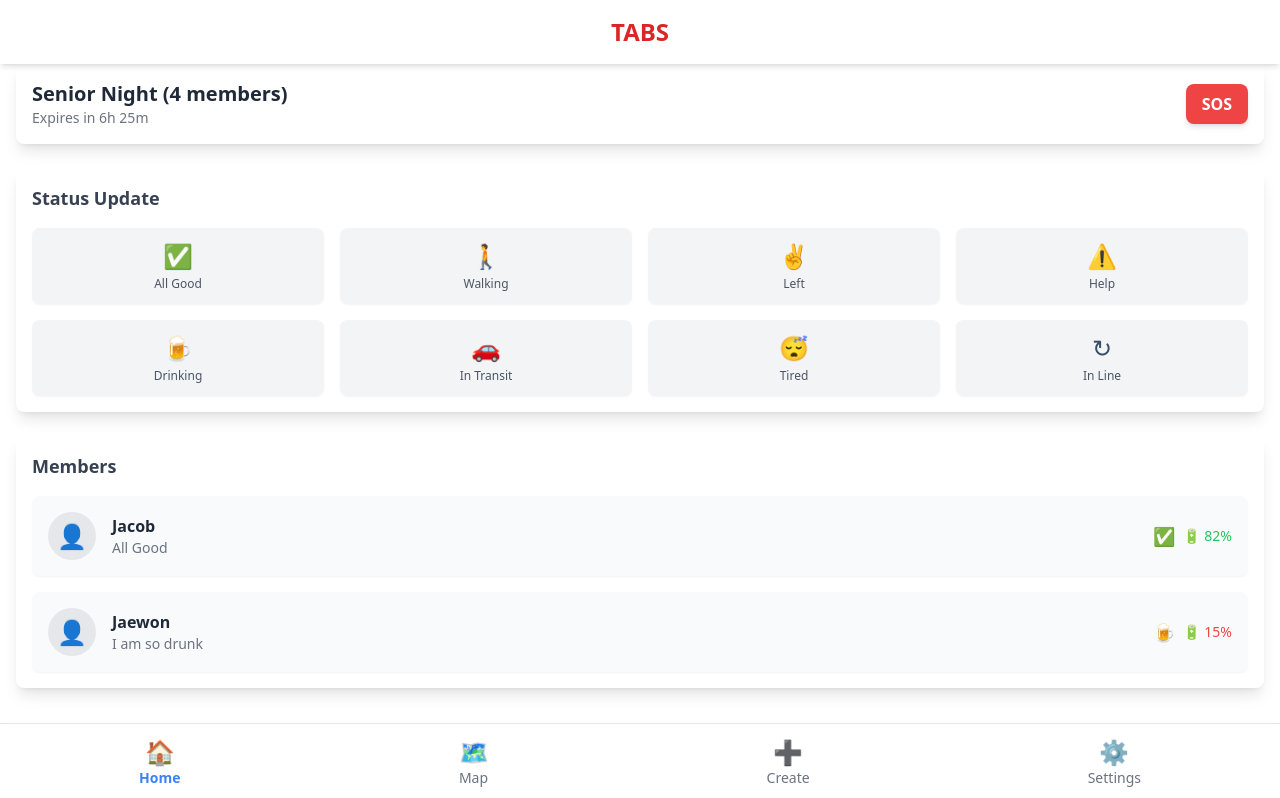
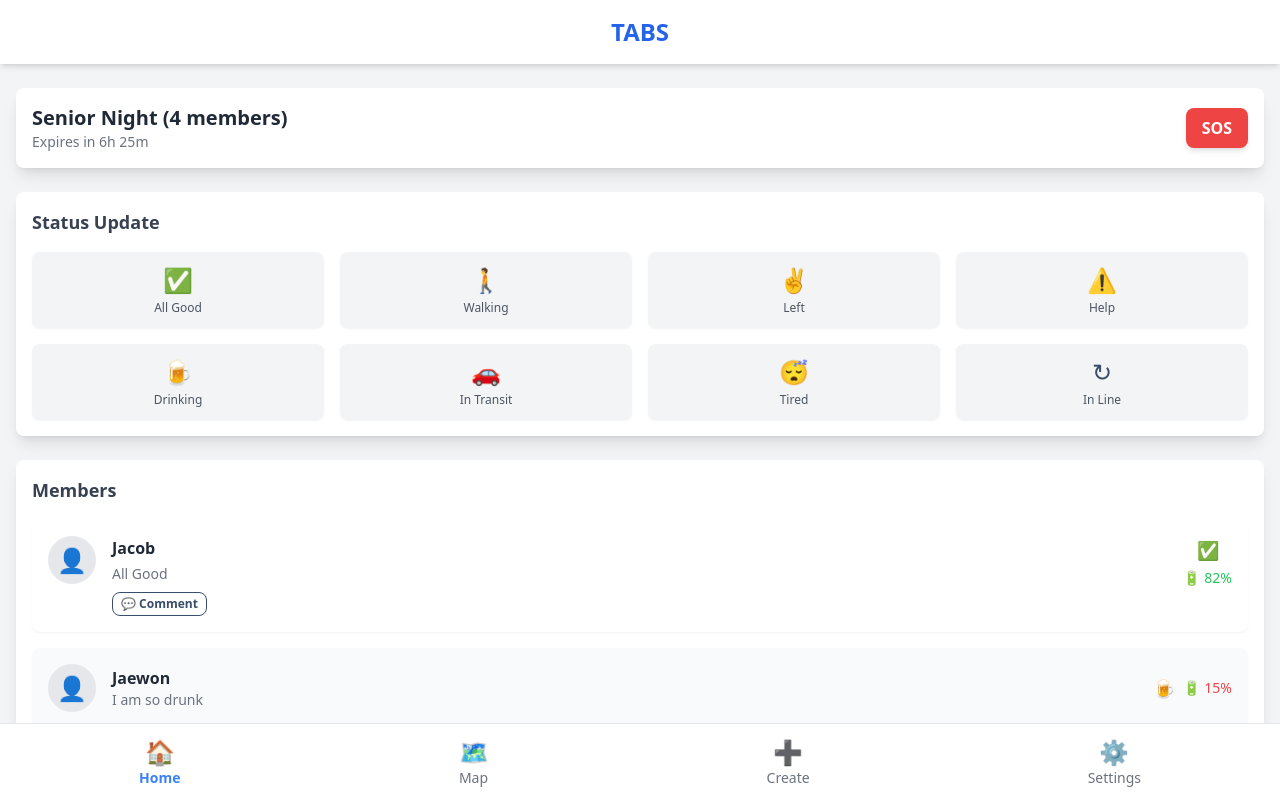
Before and after one commit to jaketng/tabs-ui, a React (Vite) app: page / in a window 1280 px wide. Shown: the top 798 px of the page. Built offline with nearby package versions, Linux system fonts and the light colour scheme.

Commit message:
Added commment feature

```diff
--- a/src/App.jsx
+++ b/src/App.jsx
@@ -7,12 +7,12 @@ import BottomNavbar from "./components/BottomNavbar";
 import Header from "./components/Header";
 
 const App = () => (
-  <div className="min-h-screen flex flex-col pt-16">
-    {/* Header always at the top */}
+  <div className="min-h-screen flex flex-col">
+    {/* Fixed Header */}
     <Header />
 
-    {/* Main Content */}
-    <div className="flex-1">
+    {/* Main Content starts after the header */}
+    <div className="flex-1 mt-16 mb-16">
       <Routes>
         <Route path="/" element={<HomePage />} />
         <Route path="/create-group" element={<CreateGroupPage />} />
@@ -28,7 +28,7 @@ const App = () => (
       </Routes>
     </div>
 
-    {/* Bottom Navbar Always Visible */}
+    {/* Fixed Bottom Navbar */}
     <BottomNavbar />
   </div>
 );
--- a/src/components/Header.jsx
+++ b/src/components/Header.jsx
@@ -1,9 +1,9 @@
 import React from "react";
 
 const Header = () => (
-  <header className="bg-white py-4 shadow-md fixed top-0 w-full z-10">
-    <div className="container mx-auto flex justify-center">
-      <h1 className="text-2xl font-bold text-red-600">TABS</h1>
+  <header className="fixed top-0 left-0 right-0 bg-white shadow-md z-10">
+    <div className="flex justify-center items-center h-16">
+      <h1 className="text-2xl font-bold text-blue-600">TABS</h1>
     </div>
   </header>
 );
--- /dev/null
+++ b/src/components/MainUserStatusCard.jsx
@@ -0,0 +1,86 @@
+import React, { useState } from "react";
+
+const MainUserStatusCard = ({
+  name,
+  status,
+  battery,
+  emoji,
+  onStatusChange,
+}) => {
+  const [isEditing, setIsEditing] = useState(false);
+  const [newStatus, setNewStatus] = useState(status);
+  const [error, setError] = useState("");
+
+  const CHARACTER_LIMIT = 30; // Set the character limit here
+
+  const handleInputChange = (e) => {
+    const value = e.target.value;
+
+    if (value.length <= CHARACTER_LIMIT) {
+      setNewStatus(value);
+      setError(""); // Clear error message
+    } else {
+      setError(`Status message cannot exceed ${CHARACTER_LIMIT} characters.`);
+    }
+  };
+
+  const handleSave = () => {
+    if (!error) {
+      onStatusChange(newStatus);
+      setIsEditing(false); // Exit editing mode
+    }
+  };
+
+  return (
+    <div className="flex items-start justify-between bg-white p-4 rounded-lg shadow-sm">
+      {/* Left Section: Avatar and Status */}
+      <div className="flex items-start gap-4">
+        <div className="w-12 h-12 bg-gray-200 rounded-full flex items-center justify-center text-2xl">
+          👤
+        </div>
+        <div>
+          <p className="text-gray-800 font-semibold mb-1">{name}</p>
+          {isEditing ? (
+            <>
+              <input
+                type="text"
+                className="input input-sm input-bordered w-40 mb-1 text-sm"
+                value={newStatus}
+                onChange={handleInputChange}
+                placeholder={`Max ${CHARACTER_LIMIT} characters`}
+              />
+              {error && <p className="text-red-500 text-xs mb-1">{error}</p>}
+              <button
+                onClick={handleSave}
+                className="btn btn-sm btn-success w-full"
+              >
+                Save
+              </button>
+            </>
+          ) : (
+            <>
+              <p className="text-sm text-gray-500">{status}</p>
+              <button
+                onClick={() => setIsEditing(true)}
+                className="btn btn-xs btn-outline mt-2"
+              >
+                💬 Comment
+              </button>
+            </>
+          )}
+        </div>
+      </div>
+
+      {/* Right Section: Emoji and Battery */}
+      <div className="flex flex-col items-center">
+        <span className="text-lg mb-1">{emoji}</span>
+        <div className="flex items-center gap-1 text-sm text-green-500">
+          <span>🔋</span>
+          <span>{battery}%</span>
+        </div>
+      </div>
+    </div>
+  );
+};
+
+export default MainUserStatusCard;
--- a/src/pages/HomePage.jsx
+++ b/src/pages/HomePage.jsx
@@ -1,17 +1,21 @@
 import React, { useState } from "react";
+import MainUserStatusCard from "../components/MainUserStatusCard";
 import StatusGrid from "../components/StatusGrid";
 import MemberCard from "../components/MemberCard";
 import EmergencyAlertModal from "../components/EmergencyAlertModal";
 
 const HomePage = () => {
   const [showModal, setShowModal] = useState(false);
+  const [mainUserStatus, setMainUserStatus] = useState("All Good");
 
-  const members = [
-    { name: "Jacob", status: "All Good", battery: 82, emoji: "✅" },
+  const groupMembers = [
     { name: "Jaewon", status: "I am so drunk", battery: 15, emoji: "🍺" },
+    { name: "Patrick", status: "Left", battery: 45, emoji: "✌️" },
+    { name: "Murat", status: "Walking to 1020!", battery: 67, emoji: "🚶" },
   ];
 
   return (
+    <div className="bg-gray-100 min-h-screen pt-6">
       <div className="container mx-auto px-4 pb-4">
         {/* Group Info */}
         <div className="bg-white rounded-lg shadow-lg p-4 mb-6">
@@ -43,14 +47,27 @@ const HomePage = () => {
         <div className="bg-white rounded-lg shadow-lg p-4">
           <h2 className="text-lg font-semibold text-gray-700 mb-4">Members</h2>
           <div className="space-y-4">
-          {members.map((member, index) => (
+            {/* Main User Always First */}
+            <MainUserStatusCard
+              name="Jacob"
+              status={mainUserStatus}
+              battery={82}
+              emoji="✅"
+              onStatusChange={(newStatus) => setMainUserStatus(newStatus)}
+            />
+
+            {/* Other Members */}
+            {groupMembers.map((member, index) => (
               <MemberCard key={index} {...member} />
             ))}
           </div>
         </div>
 
-      {/* Emergency Alert Modal */}
-      {showModal && <EmergencyAlertModal onClose={() => setShowModal(false)} />}
+        {/* Emergency Modal */}
+        {showModal && (
+          <EmergencyAlertModal onClose={() => setShowModal(false)} />
+        )}
+      </div>
     </div>
   );
 };
```
Lines whose indentation alone changed are shown as unchanged.
